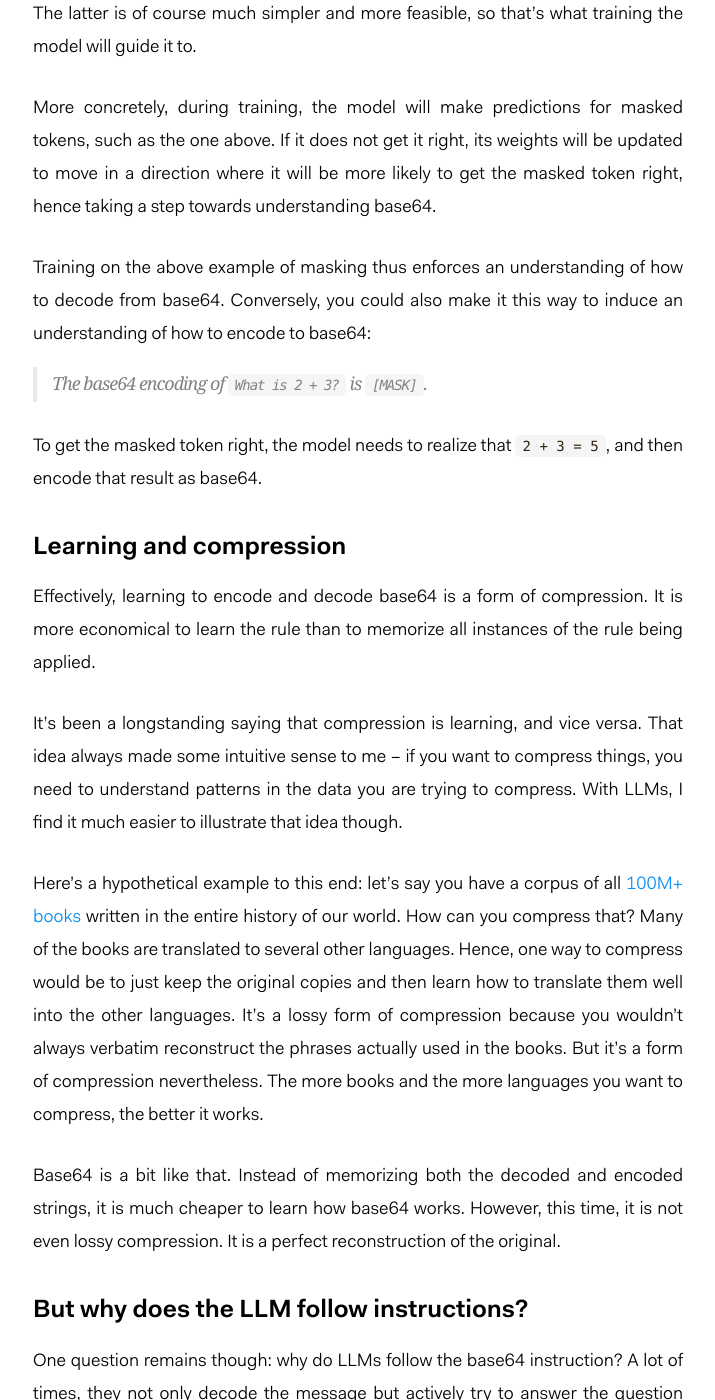
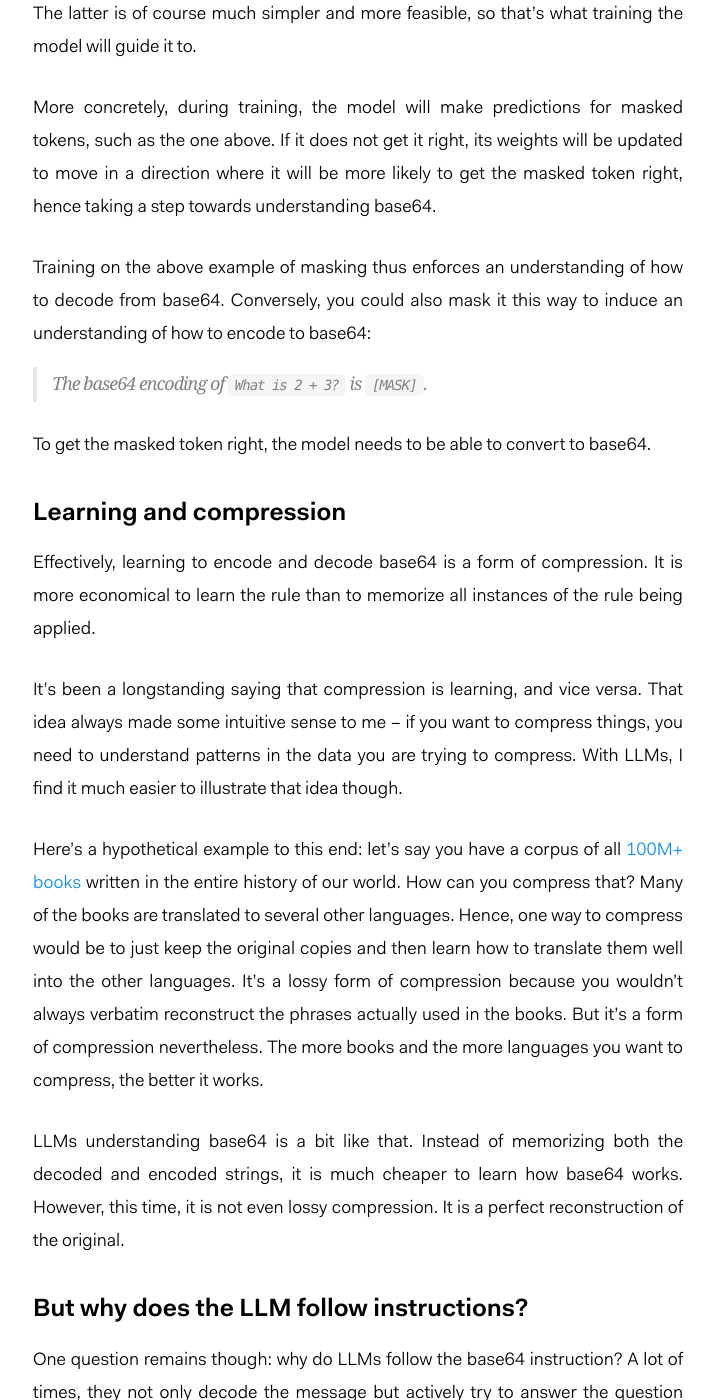
Before and after one commit to florian/florian.github.io, a Jekyll site: the page built from _posts/2024-03-03-base64.md, in a window 1280 px wide and 1400 px high, scrolled down 3699 px. Shown: the whole window, without its empty margins (282-997 px from the left). Built offline with Jekyll 4.4.1, drawn with Linux system fonts in a browser that asks for light colours; nearby versions of some CDN libraries.

Commit message:
Make some sentences in the base64 post a bit easier to understand

```diff
--- a/_posts/2024-03-03-base64.md
+++ b/_posts/2024-03-03-base64.md
@@ -44,10 +44,10 @@ The LLM is now asked to predict the missing token and trained on whether it got
 
 More concretely, during training, the model will make predictions for masked tokens, such as the one above. If it does not get it right, its weights will be updated to move in a direction where it will be more likely to get the masked token right, hence taking a step towards understanding base64.
 
-Training on the above example of masking thus enforces an understanding of how to decode from base64. Conversely, you could also make it this way to induce an understanding of how to encode to base64:
+Training on the above example of masking thus enforces an understanding of how to decode from base64. Conversely, you could also mask it this way to induce an understanding of how to encode to base64:
 > The base64 encoding of `What is 2 + 3?` is `[MASK]`.
 
-To get the masked token right, the model needs to realize that `2 + 3 = 5`, and then encode that result as base64.
+To get the masked token right, the model needs to be able to convert to base64.
 
 ### Learning and compression
 
@@ -57,7 +57,7 @@ It’s been a longstanding saying that compression is learning, and vice versa.
 
 Here's a hypothetical example to this end: let's say you have a corpus of all [100M+ books](https://www.theatlantic.com/technology/archive/2010/08/google-there-are-exactly-129-864-880-books-in-the-world/61024/) written in the entire history of our world. How can you compress that? Many of the books are translated to several other languages. Hence, one way to compress would be to just keep the original copies and then learn how to translate them well into the other languages. It's a lossy form of compression because you wouldn't always verbatim reconstruct the phrases actually used in the books. But it's a form of compression nevertheless. The more books and the more languages you want to compress, the better it works.
 
-Base64 is a bit like that. Instead of memorizing both the decoded and encoded strings, it is much cheaper to learn how base64 works. However, this time, it is not even lossy compression. It is a perfect reconstruction of the original.
+LLMs understanding base64 is a bit like that. Instead of memorizing both the decoded and encoded strings, it is much cheaper to learn how base64 works. However, this time, it is not even lossy compression. It is a perfect reconstruction of the original.
 
 ### But why does the LLM follow instructions?
 
```
